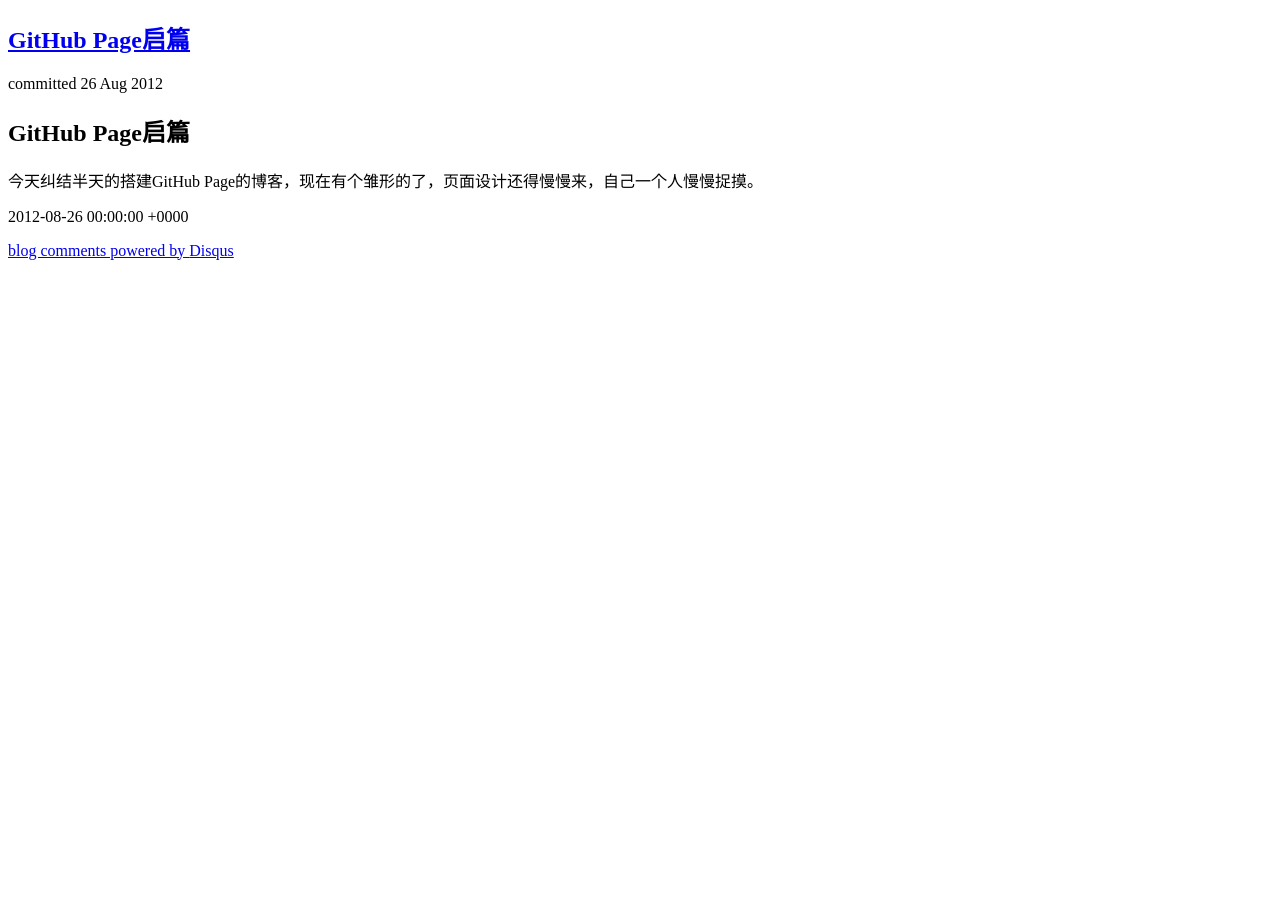
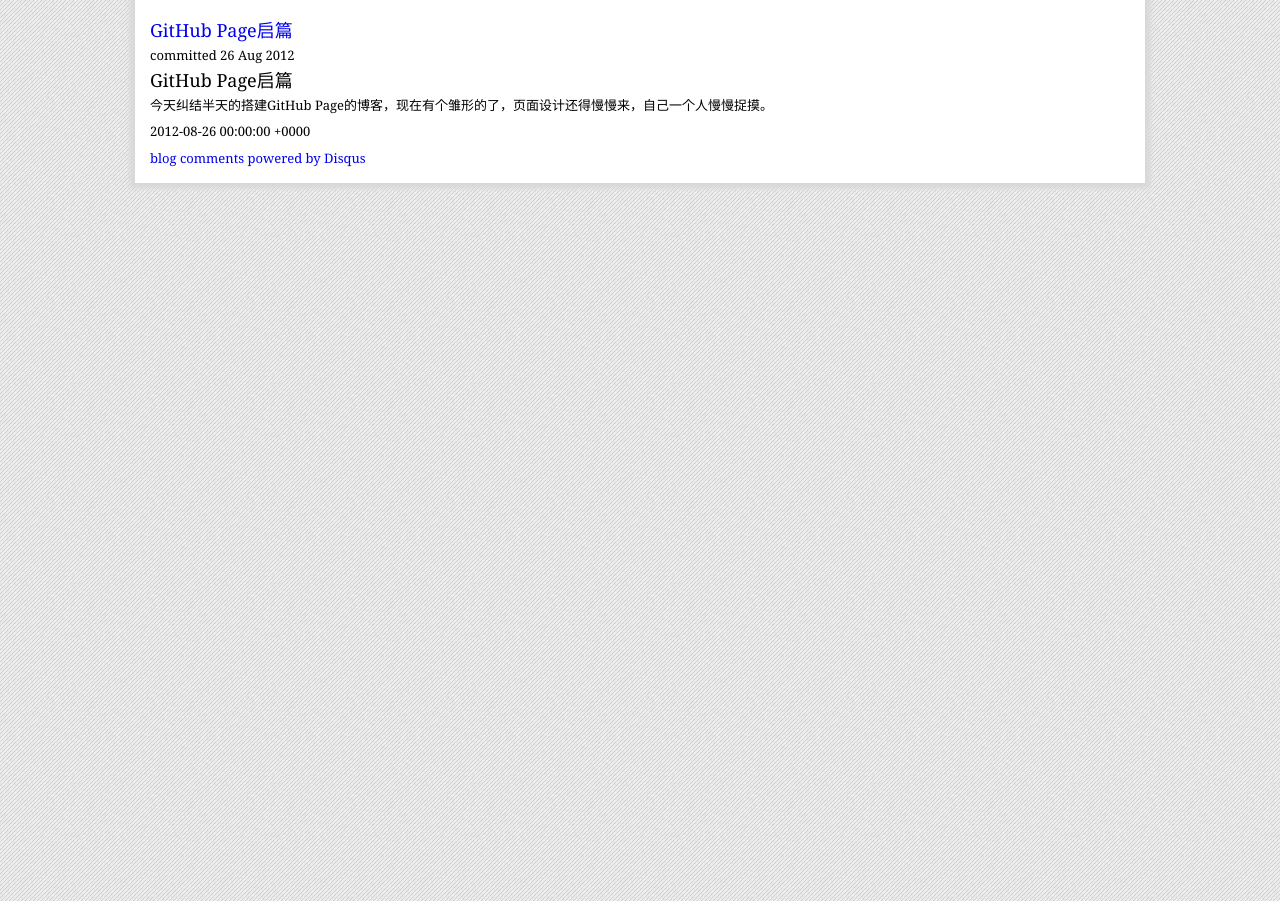
Before and after one commit to WHENG/gaudj.github.com, a Jekyll site: the page built from _posts/2012-08-26-page-first.html, in a window 1280 px wide. Built offline with Jekyll 4.4.1, drawn with Linux system fonts in a browser that asks for light colours; comment, search, counter and statistics services are not loaded.

Commit message:
引用地址连接

```diff
--- a/_layouts/default.html
+++ b/_layouts/default.html
@@ -3,8 +3,8 @@
 <head>
    <meta http-equiv="content-type" content="text/html; charset=utf-8" />
    <title>{{ page.title }}</title>
-   <link rel="shortcut icon" href="images/favicon.gif" type="image/x-icon"/>
-   <link rel="stylesheet" type="text/css" href="css/lifeant.css"/>
+   <link rel="shortcut icon" href="/images/favicon.gif" type="image/x-icon"/>
+   <link rel="stylesheet" type="text/css" href="/css/lifeant.css"/>
 </head>
 <body>
   <div id="container">
```
